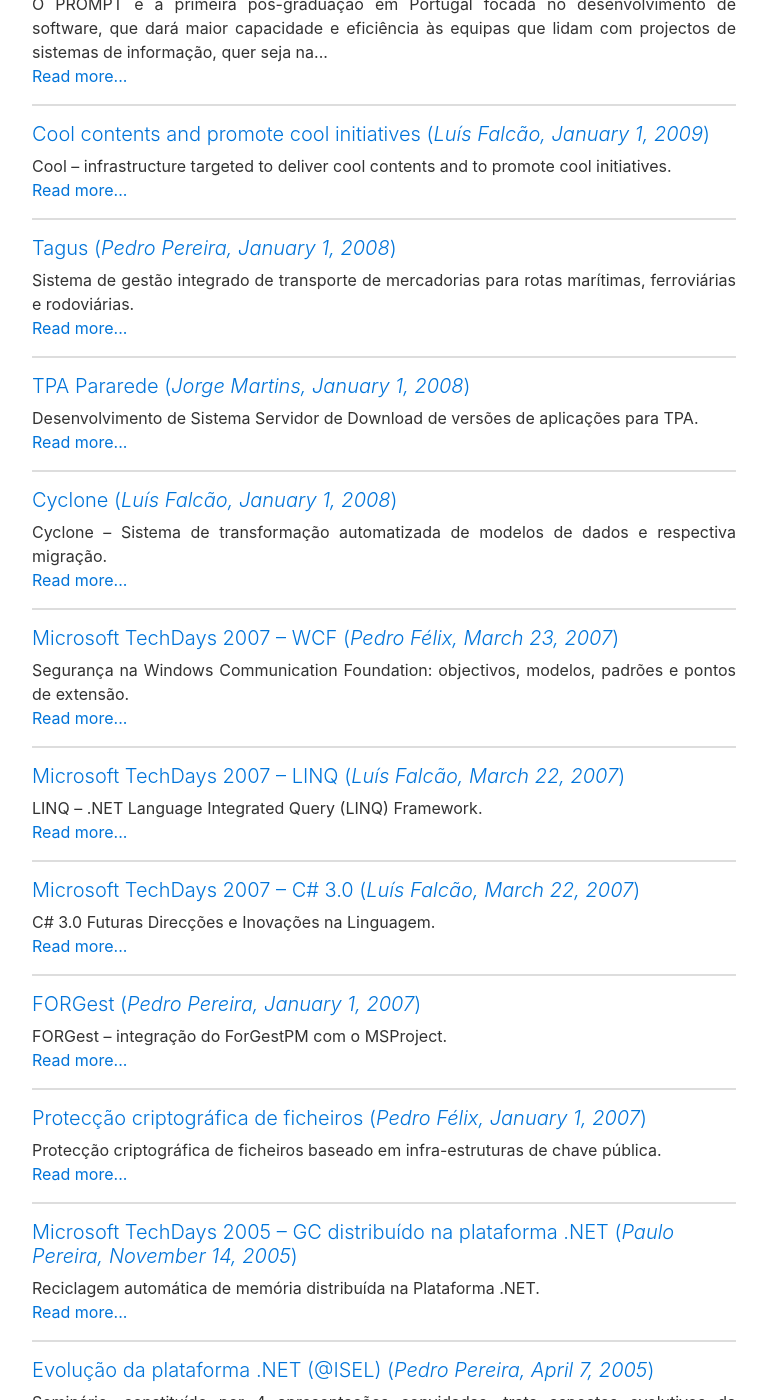
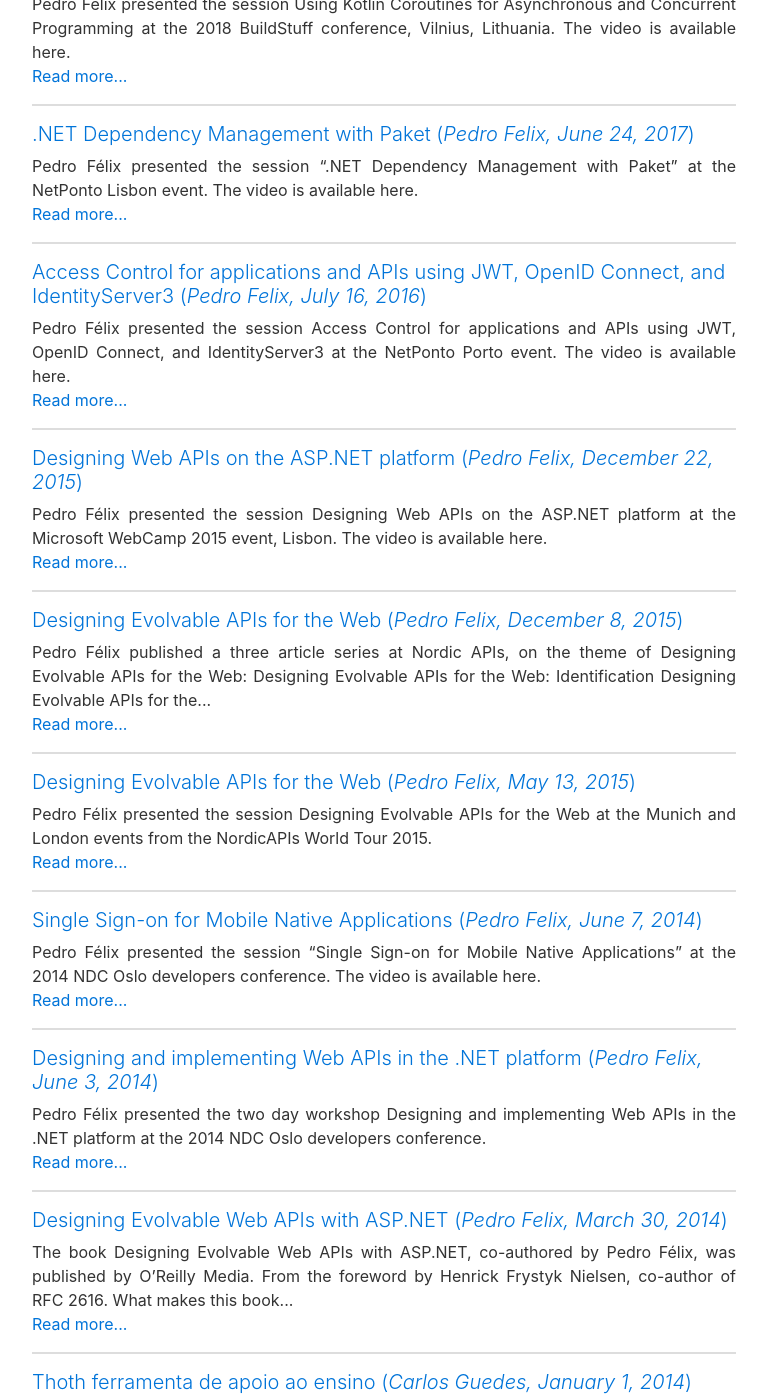
Before and after one commit to jpatri/ccisel.github.io, a Jekyll site: the page built from archive.md, in a window 1280 px wide and 1400 px high, scrolled down 734 px. Shown: the whole window, without its empty margins (256-1023 px from the left). Built offline with Jekyll 4.4.1, drawn with Linux system fonts in a browser that asks for light colours; some of the changed text lies outside the part shown.

Commit message:
adds and edits events and projects related to P. Felix

```diff
--- /dev/null
+++ b/_posts/2003-01-01-sibs-hsm.md
@@ -0,0 +1,22 @@
+---
+layout: post
+title:  Public-Key Cryptography Module for
+date: 2003-01-01
+type: post
+published: true
+status: publish
+categories: []
+tags: []
+author:
+  login: pmhfelix
+  email:
+  display_name: Pedro Félix
+
+---
+
+CCISEL is developing a multi-platform software library for IF (Integer Factorization) based cryptographic schemes, following the X9.31 and X9.30 ANSI specifications.
+It includes key pair generation, signature creation, and signature validation functionalities.
+
+This library runs both on x86-based systems and on specialized HSMs (High Security Module) systems, based on the MCS-51 Intel architecture and on cryptographic coprocessors.
+
+This project is done in collaboration with [SIBS](https://www.sibs.com/en/company/), a large-scale payments company operating in Europe and Africa, and aims to be used for [EMV](https://www.emvco.com/)-based card issuance and transactions.
--- a/_posts/2007-01-01-felix-gns.md
+++ b/_posts/2007-01-01-felix-gns.md
@@ -1,6 +1,6 @@
 ---
 layout: post
-title: Protecção criptográfica de ficheiros
+title: Cryptographic File Protection
 date: 2007-01-01
 type: post
 published: true
@@ -14,4 +14,4 @@ author:
 
 ---
 
-Protecção criptográfica de ficheiros baseado em infra-estruturas de chave pública.
+CCISEL is developing a system for secure information storage, in cooperation with the Portuguese _Gabinete Nacional de Segurança_.
--- /dev/null
+++ b/_posts/2013-06-12-ndc-oslo.md
@@ -0,0 +1,18 @@
+---
+layout: post
+title: "From Requests to Responses: a Journey into the ASP.NET Web API Runtime Architecture"
+date: 2013-06-12
+type: post
+published: true
+status: publish
+categories: []
+tags: []
+author:
+  login: pfelix
+  email:
+  display_name: Pedro Felix
+
+---
+
+Pedro Félix presented the session _From Requests to Responses: a Journey into the ASP.NET Web API Runtime Architecture_ at the 2013 NDC Oslo develoepers conference.
+The video is available [here](https://vimeo.com/68215605).
--- /dev/null
+++ b/_posts/2013-12-05-ndc-london.md
@@ -0,0 +1,18 @@
+---
+layout: post
+title: "A Deep Dive into the ASP.NET Web API Runtime Architecture"
+date: 2013-12-05
+type: post
+published: true
+status: publish
+categories: []
+tags: []
+author:
+  login: pfelix
+  email:
+  display_name: Pedro Felix
+
+---
+
+Pedro Félix presented the session _A Deep Dive into the ASP.NET Web API Runtime Architecture_ at the 2013 NDC London develoepers conference.
+The slides are available [here](https://speakerdeck.com/pmhsfelix/a-deep-dive-into-the-asp-dot-net-web-api-runtime-architecture).
--- /dev/null
+++ b/_posts/2014-03-30-designing-evolvable-web-apis-book.md
@@ -0,0 +1,21 @@
+---
+layout: post
+title: "Designing Evolvable Web APIs with ASP.NET"
+date: 2014-03-30
+type: post
+published: true
+status: publish
+categories: []
+tags: []
+author:
+  login: pfelix
+  email:
+  display_name: Pedro Felix
+
+---
+
+The book [Designing Evolvable Web APIs with ASP.NET](https://www.oreilly.com/library/view/designing-evolvable-web/9781449337919/), co-authored by Pedro Félix, was published by O'Reilly Media.
+
+From the foreword by Henrick Frystyk Nielsen, co-author of RFC 2616.
+
+> What makes this book stand out, however, is that it doesn’t just provide a “point in time” set of guidelines for how to build a web API. It takes you on a journey through how to design a web API that can evolve with changing demands and constraints. This idea of addressing evolvability goes to the very heart of how the Web works.
--- /dev/null
+++ b/_posts/2014-06-03-ndc-oslo-workshop.md
@@ -0,0 +1,17 @@
+---
+layout: post
+title: "Designing and implementing Web APIs in the .NET platform"
+date: 2014-06-03
+type: post
+published: true
+status: publish
+categories: []
+tags: []
+author:
+  login: pfelix
+  email:
+  display_name: Pedro Felix
+
+---
+
+Pedro Félix presented the two day workshop _Designing and implementing Web APIs in the .NET platform_ at the 2014 NDC Oslo developers conference.
--- /dev/null
+++ b/_posts/2014-06-07-ndc-oslo.md
@@ -0,0 +1,18 @@
+---
+layout: post
+title: "Single Sign-on for Mobile Native Applications"
+date: 2014-06-07
+type: post
+published: true
+status: publish
+categories: []
+tags: []
+author:
+  login: pfelix
+  email:
+  display_name: Pedro Felix
+
+---
+
+Pedro Félix presented the session "Single Sign-on for Mobile Native Applications" at the 2014 NDC Oslo developers conference.
+The video is available [here](https://vimeo.com/97349269).
--- /dev/null
+++ b/_posts/2015-05-13-nordic-apis.md
@@ -0,0 +1,17 @@
+---
+layout: post
+title: "Designing Evolvable APIs for the Web"
+date: 2015-05-13
+type: post
+published: true
+status: publish
+categories: []
+tags: []
+author:
+  login: pfelix
+  email:
+  display_name: Pedro Felix
+
+---
+
+Pedro Félix presented the session _Designing Evolvable APIs for the Web_ at the Munich and London events from the [NordicAPIs World Tour 2015](https://nordicapis.com/api-event-calendar/).
--- /dev/null
+++ b/_posts/2015-12-08-nordic-apis-articles.md
@@ -0,0 +1,21 @@
+---
+layout: post
+title: "Designing Evolvable APIs for the Web"
+date: 2015-12-08
+type: post
+published: true
+status: publish
+categories: []
+tags: []
+author:
+  login: pfelix
+  email:
+  display_name: Pedro Felix
+
+---
+
+Pedro Félix published a three article series at [Nordic APIs](https://nordicapis.com/), on the theme of _Designing Evolvable APIs for the Web_:
+
+- [Designing Evolvable APIs for the Web: Identification](https://nordicapis.com/designing-evolvable-apis-for-the-web-identification/)
+- [Designing Evolvable APIs for the Web: Interaction](https://nordicapis.com/designing-evolvable-apis-web-interaction/)
+- [Designing Evolvable APIs for the Web: Formats](https://nordicapis.com/designing-evolvable-apis-for-the-web-formats/)
--- /dev/null
+++ b/_posts/2015-12-22-designing-web-apis-webcamp.md
@@ -0,0 +1,18 @@
+---
+layout: post
+title: "Designing Web APIs on the ASP.NET platform"
+date: 2015-12-22
+type: post
+published: true
+status: publish
+categories: []
+tags: []
+author:
+  login: pfelix
+  email:
+  display_name: Pedro Felix
+
+---
+
+Pedro Félix presented the session _Designing Web APIs on the ASP.NET platform_ at the Microsoft WebCamp 2015 event, Lisbon.
+The video is available [here](https://channel9.msdn.com/Events/DXPortugal/Microsoft-WebCamp-2015/ASP06).
--- /dev/null
+++ b/_posts/2016-07-16-access-control-identityserver-netponto.md
@@ -0,0 +1,18 @@
+---
+layout: post
+title: "Access Control for applications and APIs using JWT, OpenID Connect, and IdentityServer3"
+date: 2016-07-16
+type: post
+published: true
+status: publish
+categories: []
+tags: []
+author:
+  login: pfelix
+  email:
+  display_name: Pedro Felix
+
+---
+
+Pedro Félix presented the session _Access Control for applications and APIs using JWT, OpenID Connect, and IdentityServer3_ at the NetPonto Porto event.
+The video is available [here](https://youtu.be/felc4w7QHNg?t=5818).
--- /dev/null
+++ b/_posts/2017-06-24-paket-netponto.md
@@ -0,0 +1,18 @@
+---
+layout: post
+title: ".NET Dependency Management with Paket"
+date: 2017-06-24
+type: post
+published: true
+status: publish
+categories: []
+tags: []
+author:
+  login: pfelix
+  email:
+  display_name: Pedro Felix
+
+---
+
+Pedro Félix presented the session ".NET Dependency Management with Paket" at the NetPonto Lisbon event.
+The video is available [here](https://www.youtube.com/watch?v=YGCBaAM7Fas).
--- /dev/null
+++ b/_posts/2018-11-15-buildstuff-vilnius.md
@@ -0,0 +1,18 @@
+---
+layout: post
+title: "Using Kotlin Coroutines for Asynchronous and Concurrent Programming"
+date: 2018-11-15
+type: post
+published: true
+status: publish
+categories: []
+tags: []
+author:
+  login: pfelix
+  email:
+  display_name: Pedro Felix
+
+---
+
+Pedro Félix presented the session _Using Kotlin Coroutines for Asynchronous and Concurrent Programming_ at the 2018 BuildStuff conference, Vilnius, Lithuania.
+The video is available [here](https://www.youtube.com/watch?v=oerXox4U9MU).
--- /dev/null
+++ b/_posts/2019-02-27-ndc-porto.md
@@ -0,0 +1,18 @@
+---
+layout: post
+title: "Using Kotlin Coroutines for Asynchronous and Concurrent Programming"
+date: 2019-02-27
+type: post
+published: true
+status: publish
+categories: []
+tags: []
+author:
+  login: pfelix
+  email:
+  display_name: Pedro Felix
+
+---
+
+Pedro Félix presented the session _Using Kotlin Coroutines for Asynchronous and Concurrent Programming_ at the 2019 NDC Porto conference, Portugal.
+The video is available [here](https://www.youtube.com/watch?v=zS5GLpgWNKQ).
```
Also changed, not shown: _posts/2003-01-01-felix.md (deleted, +0 -18 lines), 1 other file.
